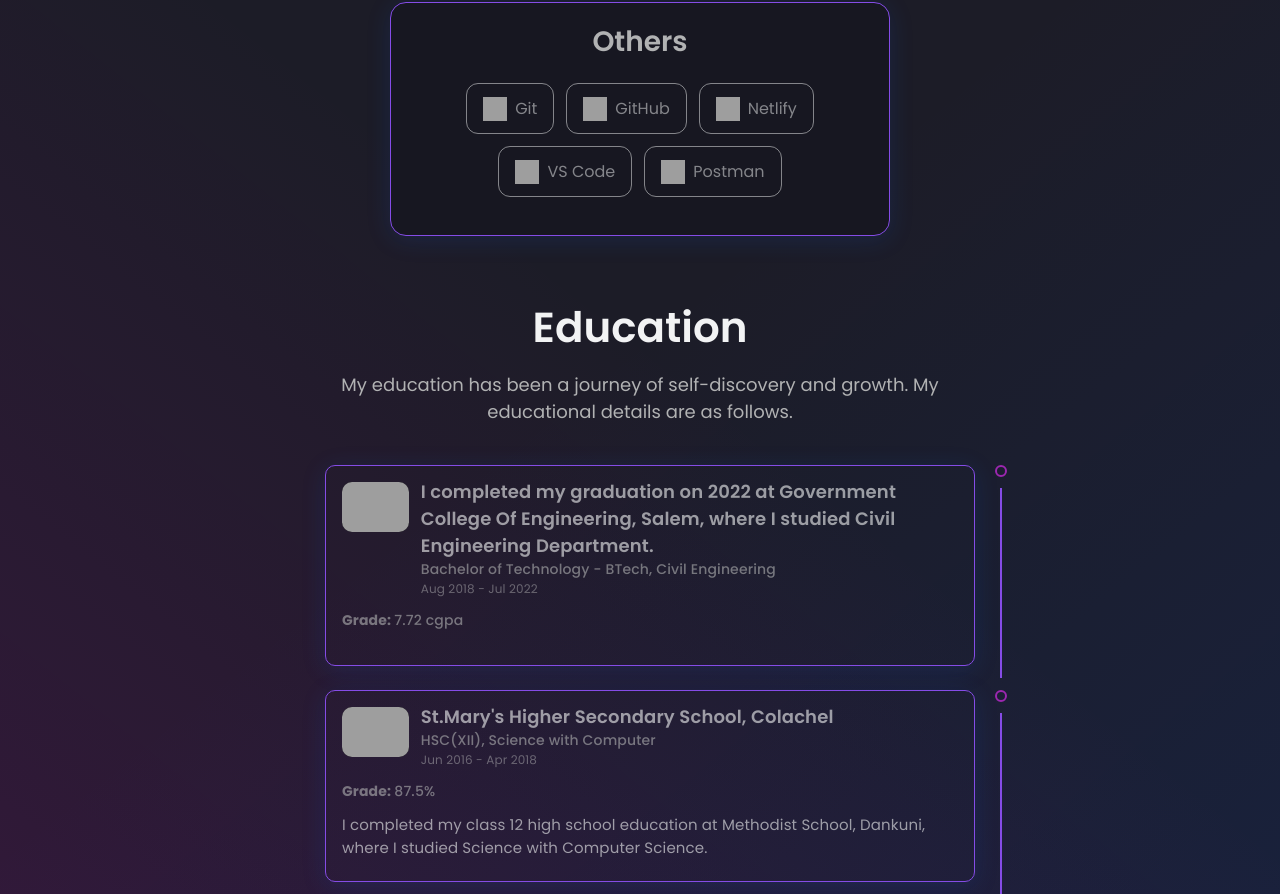
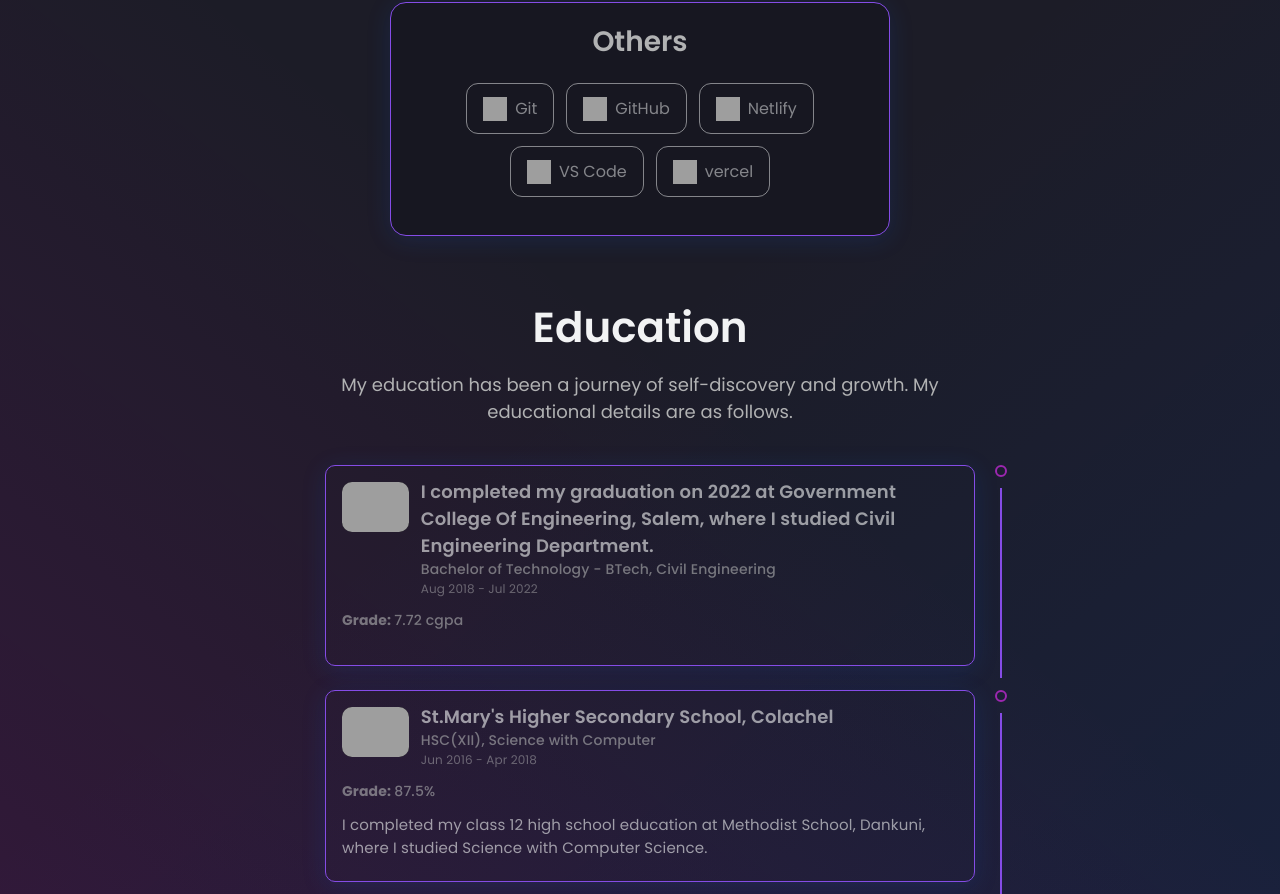
Before and after one commit to Mohamed-Athil-A/Portfolio, a React (Create React App) app: page / in a window 1280 px wide. Shown: the part 1256-2150 px from the top of the page. Built offline with nearby package versions, Linux system fonts and the light colour scheme; grey boxes are pictures that could not be loaded.

Commit message:
changes in Constant

```diff
--- a/src/Data/Constant.js
+++ b/src/Data/Constant.js
@@ -95,7 +95,7 @@ export const skills = [
       {
         name: "Git",
         image:
-          "https://camo.githubusercontent.com/fbfcb9e3dc648adc93bef37c718db16c52f617ad055a26de6dc3c21865c3321d/68747470733a2f2f7777772e766563746f726c6f676f2e7a6f6e652f6c6f676f732f6769742d73636d2f6769742d73636d2d69636f6e2e737667",
+          "https://imgs.search.brave.com/lAxwlnkHcDxoP0r1gPCuufcYNwIjUEG9Inhli0EXaEQ/rs:fit:500:0:0/g:ce/aHR0cHM6Ly9sb2dv/cy1kb3dubG9hZC5j/b20vd3AtY29udGVu/dC91cGxvYWRzLzIw/MjEvMDEvR2l0X0xv/Z28tNzAweDcwMC5w/bmc",
       },
       {
         name: "GitHub",
@@ -113,9 +113,9 @@ export const skills = [
           "https://upload.wikimedia.org/wikipedia/commons/thumb/9/9a/Visual_Studio_Code_1.35_icon.svg/512px-Visual_Studio_Code_1.35_icon.svg.png?20210804221519",
       },
       {
-        name: "Postman",
+        name: "vercel",
         image:
-          "https://camo.githubusercontent.com/93b32389bf746009ca2370de7fe06c3b5146f4c99d99df65994f9ced0ba41685/68747470733a2f2f7777772e766563746f726c6f676f2e7a6f6e652f6c6f676f732f676574706f73746d616e2f676574706f73746d616e2d69636f6e2e737667",
+          "https://imgs.search.brave.com/26RYV7rt9f6Skz8VBAmxf0vmw5BlKn6GhSvFLUg9UjU/rs:fit:500:0:0/g:ce/aHR0cHM6Ly9jbXMu/aW50dWppLmNvbS93/cC1jb250ZW50L3Vw/bG9hZHMvMjAyMi8w/Ni9Mb2dvX1ZlcmNl/bC0xLmpwZw",
       },
     ],
   },
```
